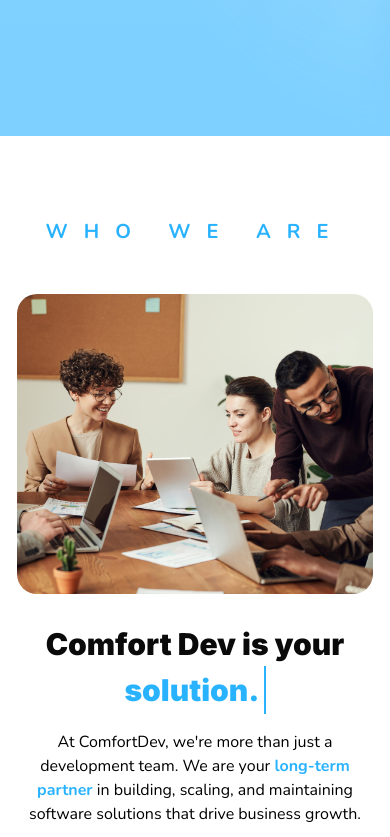
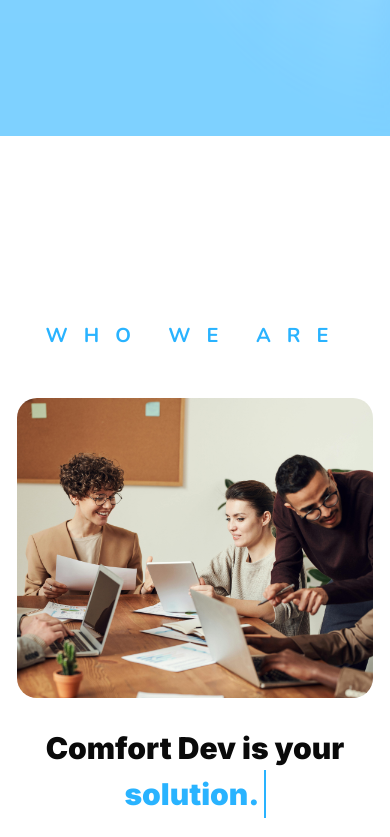
Before and after one commit to Comfort-Dev-Innov/landing, a Next.js app: page / in a window 390 px wide. Shown: the part 740-1577 px from the top of the page. Built offline with nearby package versions, Linux system fonts and the light colour scheme.

Commit message:
style: update AboutSection height for improved layout consistency

```diff
--- a/components/section/AboutSection.tsx
+++ b/components/section/AboutSection.tsx
@@ -57,7 +57,7 @@
     return (
         <motion.section
             id="about"
-            className="w-full h-screen flex flex-col pt-12 sm:pt-0 gap-12 sm:gap-16 justify-center items-center bg-white backdrop-blur-lg border border-white/50"
+            className="w-full min-h-screen h-[1100px] sm:h-screen flex flex-col gap-12 sm:gap-16 justify-center items-center bg-white backdrop-blur-lg border border-white/50"
             initial={{ opacity: 0, y: 50 }}
             whileInView={{ opacity: 1, y: 0 }}
             transition={{ duration: 0.8, ease: "easeOut" }}
```
